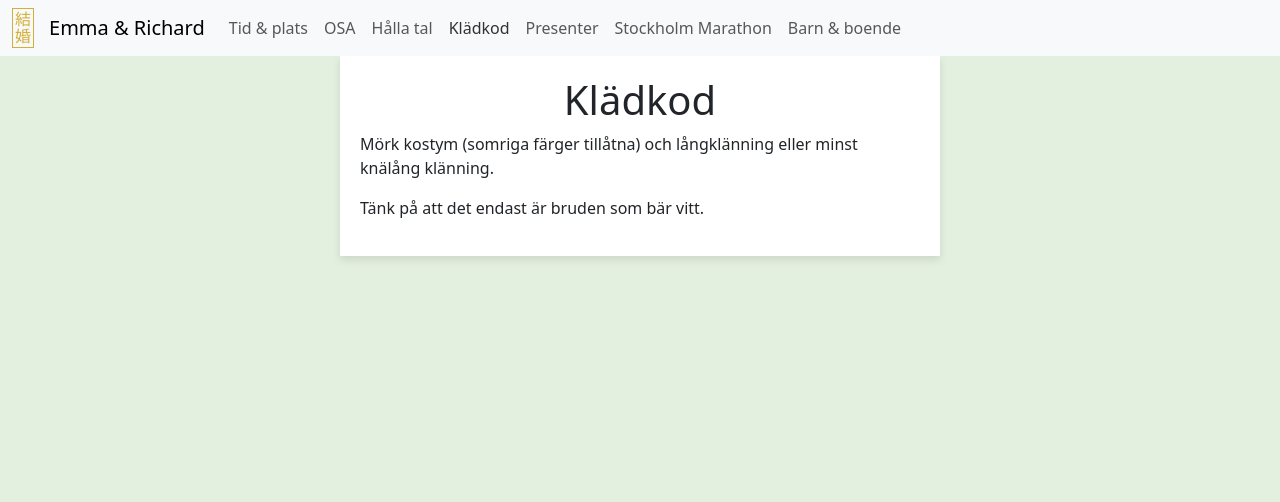
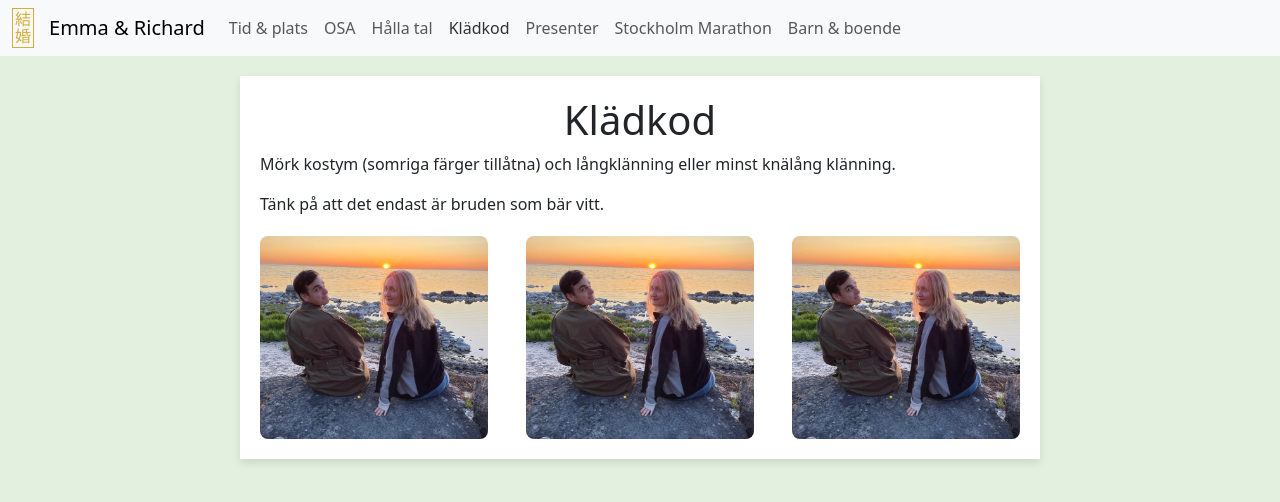
Before and after one commit to richarduggelberg/wedding, a React (Vite) app: page / in a window 1280 px wide. Both pictures are taken after a click on the link "Klädkod". Shown: the top 502 px of the page. Built offline with nearby package versions, Linux system fonts and the light colour scheme.

Commit message:
wip changes

```diff
--- a/src/components/DressCodePage.tsx
+++ b/src/components/DressCodePage.tsx
@@ -1,9 +1,12 @@
+import sunsetImage from "../../public/sunset.jpg"; // Adjust the path to your image
+
 const DressCodePage = () => {
   return (
+    <div style={{ display: "flex", justifyContent: "center", padding: "20px" }}>
       <div
         style={{
-        maxWidth: "600px",
-        margin: "0 auto",
+          maxWidth: "800px",
+          width: "100%",
           padding: "20px",
           boxShadow: "0 4px 8px rgba(0, 0, 0, 0.1)",
           backgroundColor: "#fff",
@@ -15,6 +18,32 @@ const DressCodePage = () => {
           knälång klänning.
         </p>
         <p>Tänk på att det endast är bruden som bär vitt.</p>
+
+        {/* Image section */}
+        <div
+          style={{
+            display: "flex",
+            justifyContent: "space-between",
+            marginTop: "20px",
+          }}
+        >
+          <img
+            src={sunsetImage}
+            alt="Dress Code Example 1"
+            style={{ width: "30%", height: "auto", borderRadius: "8px" }}
+          />
+          <img
+            src={sunsetImage}
+            alt="Dress Code Example 2"
+            style={{ width: "30%", height: "auto", borderRadius: "8px" }}
+          />
+          <img
+            src={sunsetImage}
+            alt="Dress Code Example 3"
+            style={{ width: "30%", height: "auto", borderRadius: "8px" }}
+          />
+        </div>
+      </div>
     </div>
   );
 };
--- a/src/components/KidsPage.tsx
+++ b/src/components/KidsPage.tsx
@@ -1,9 +1,10 @@
 const KidsPage = () => {
   return (
+    <div style={{ display: "flex", justifyContent: "center", padding: "20px" }}>
       <div
         style={{
-        maxWidth: "600px",
-        margin: "0 auto",
+          maxWidth: "800px",
+          width: "100%",
           padding: "20px",
           boxShadow: "0 4px 8px rgba(0, 0, 0, 0.1)",
           backgroundColor: "#fff",
@@ -12,8 +13,8 @@ const KidsPage = () => {
         {/* Section for information about kids */}
         <h1 style={{ textAlign: "center" }}>Barn</h1>
         <p>
-        Barn är underbara, men den här dagen får de stanna hemma. Självklart är
-        ammande spädbarn välkomna.
+          Barn är underbara, men den här dagen får de stanna hemma. Självklart
+          är ammande spädbarn välkomna.
         </p>
 
         {/* Divider or space between sections */}
@@ -30,9 +31,10 @@ const KidsPage = () => {
         <p>
           Om ni planerar att resa till Stockholm för vårt bröllop, rekommenderar
           vi att ni bokar ert boende i god tid. Det finns många fina hotell i
-        området, och att boka i förväg hjälper er att hitta det som passar bäst
-        för er.
+          området, och att boka i förväg hjälper er att hitta det som passar
+          bäst för er.
         </p>
+      </div>
     </div>
   );
 };
--- a/src/components/MarathonPage.tsx
+++ b/src/components/MarathonPage.tsx
@@ -1,26 +1,33 @@
 const MarathonPage = () => {
   return (
+    <div style={{ display: "flex", justifyContent: "center", padding: "20px" }}>
       <div
         style={{
-        maxWidth: "600px",
-        margin: "0 auto",
+          maxWidth: "800px",
+          width: "100%",
           padding: "20px",
           boxShadow: "0 4px 8px rgba(0, 0, 0, 0.1)",
           backgroundColor: "#fff",
         }}
       >
         <h1 style={{ textAlign: "center" }}>Nej</h1>
-      <p>Vi ska inte springa Stockholm Marathon och det ska inte ni heller.</p>
+        <p>
+          Vi ska inte springa Stockholm Marathon och det ska inte ni heller.
+        </p>
         <p>
           Däremot ska många andra göra det samma dag som vårt bröllop. Vi
-        rekommenderar därför att ta tunnelbanan till Östermalmstorg för vigseln
-        och att ni som behöver boka boende i Stockholm gör det i god tid.
+          rekommenderar därför att ta tunnelbanan till Östermalmstorg för
+          vigseln och att ni som behöver boka boende i Stockholm gör det i god
+          tid.
         </p>
         <p>
           Från vigseln till festlokalen är det en kort promenad där du inte
           riskerar att bli tacklad av en löpare då vi inte behöver korsa banan.
         </p>
-      <p>Efter middagen och festen fungerar Stockholmstrafiken som vanligt.</p>
+        <p>
+          Efter middagen och festen fungerar Stockholmstrafiken som vanligt.
+        </p>
+      </div>
     </div>
   );
 };
--- a/src/components/RsvpPage.tsx
+++ b/src/components/RsvpPage.tsx
@@ -40,10 +40,11 @@ const RsvpPage = () => {
   };
 
   return (
+    <div style={{ display: "flex", justifyContent: "center", padding: "20px" }}>
       <div
         style={{
-        maxWidth: "600px",
-        margin: "0 auto",
+          maxWidth: "800px",
+          width: "100%",
           padding: "20px",
           boxShadow: "0 4px 8px rgba(0, 0, 0, 0.1)",
           backgroundColor: "#fff",
@@ -56,7 +57,13 @@ const RsvpPage = () => {
         </p>
         <p>
           Om formuläret inte fungerar, vänligen skicka ett mejl till{" "}
-        <a href="mailto:richardochemma@gmail.com"> richardochemma@gmail.com</a>{" "}
+          <a
+            href="mailto:richardochemma@gmail.com"
+            style={{ color: "black", textDecoration: "none" }}
+          >
+            {" "}
+            richardochemma@gmail.com
+          </a>{" "}
           med ungefär samma information som formuläret frågar om.
         </p>
         <form onSubmit={handleSubmit}>
@@ -100,7 +107,7 @@ const RsvpPage = () => {
               name="attendance"
               style={{ width: "100%", padding: "8px", boxSizing: "border-box" }}
             >
-            <option value="yes">Ja!</option>
+              <option value="yes">Ja, självklart!</option>
               <option value="no">Tyvärr inte</option>
             </select>
           </div>
@@ -111,7 +118,7 @@ const RsvpPage = () => {
               htmlFor="allergies"
               style={{ display: "block", marginBottom: "5px" }}
             >
-            Allergier eller specialkost:
+              Allergier eller specialkost (valfritt):
             </label>
             <textarea
               id="allergies"
@@ -134,8 +141,8 @@ const RsvpPage = () => {
               name="drinks"
               style={{ width: "100%", padding: "8px", boxSizing: "border-box" }}
             >
-            <option value="wine">Jag gärna ha vinpaket!</option>
-            <option value="nonAlcoholic">Alkoholfritt, tack!</option>
+              <option value="wine">Jag vill gärna ha vinpaket</option>
+              <option value="nonAlcoholic">Alkoholfritt, tack</option>
             </select>
           </div>
 
@@ -151,6 +158,7 @@ const RsvpPage = () => {
               id="message"
               name="message"
               style={{ width: "100%", padding: "8px", boxSizing: "border-box" }}
+              placeholder="Ex. 'Redex - Cotton Eye Joe'"
             ></textarea>
           </div>
           <div style={{ marginBottom: "15px" }}>
@@ -181,6 +189,7 @@ const RsvpPage = () => {
           </button>
         </form>
       </div>
+    </div>
   );
 };
 
--- a/src/components/SpeechPage.tsx
+++ b/src/components/SpeechPage.tsx
@@ -1,9 +1,10 @@
 const SpeechPage = () => {
   return (
+    <div style={{ display: "flex", justifyContent: "center", padding: "20px" }}>
       <div
         style={{
-        maxWidth: "600px",
-        margin: "0 auto",
+          maxWidth: "800px",
+          width: "100%",
           padding: "20px",
           boxShadow: "0 4px 8px rgba(0, 0, 0, 0.1)",
           backgroundColor: "#fff",
@@ -11,15 +12,19 @@ const SpeechPage = () => {
       >
         <h1 style={{ textAlign: "center" }}>Vill du hålla tal?</h1>
         <p>
-        Om du vill hålla tal under bröllopet, vänligen skicka ett mejl till våra
-        toastmasters:
-        <a href="mailto:taltillrichardochemma@gmail.com">
-          {" "}
+          Om du vill hålla tal eller göra något annat skoj under bröllopet,
+          vänligen skicka ett mejl till våra toastmasters Emma Wigfeldt och
+          Josefin Lindgren på :
+          <a
+            href="mailto:taltillrichardochemma@gmail.com"
+            style={{ color: "black", textDecoration: "none" }}
+          >
             taltillrichardochemma@gmail.com
           </a>
           .
         </p>
-      <p>Vänligen anmäl tal senast sista April. Spontana tal undanbedes.</p>
+        <p>Vänligen anmäl tal senast sista april.</p>
+      </div>
     </div>
   );
 };
--- a/src/components/TimeAndPlacePage.tsx
+++ b/src/components/TimeAndPlacePage.tsx
@@ -17,7 +17,7 @@ const TimeAndPlacePage = () => {
         {/* Section for the Church */}
         <div className="responsive-container">
           <img
-            src="https://hedvigeleonora.se/wp-content/uploads/2018/02/Hedvig_ext_web1-1200x800.jpg"
+            src="kyrka.jpg"
             alt="Hedvig Eleonora Church"
             className="responsive-image"
           />
@@ -63,7 +63,7 @@ const TimeAndPlacePage = () => {
         {/* Section for the Party Venue */}
         <div className="responsive-container">
           <img
-            src="https://sallskapet.se/wp-content/uploads/2019/08/1arsenalsgatan.jpg"
+            src="sallskapet.jpg"
             alt="Sallskapet"
             className="responsive-image"
           />
```
Also changed, not shown: src/components/GiftsPage.tsx (+24 -15 lines), public/kyrka.jpg (added), public/sallskapet.jpg (added). Lines whose indentation alone changed are shown as unchanged.
